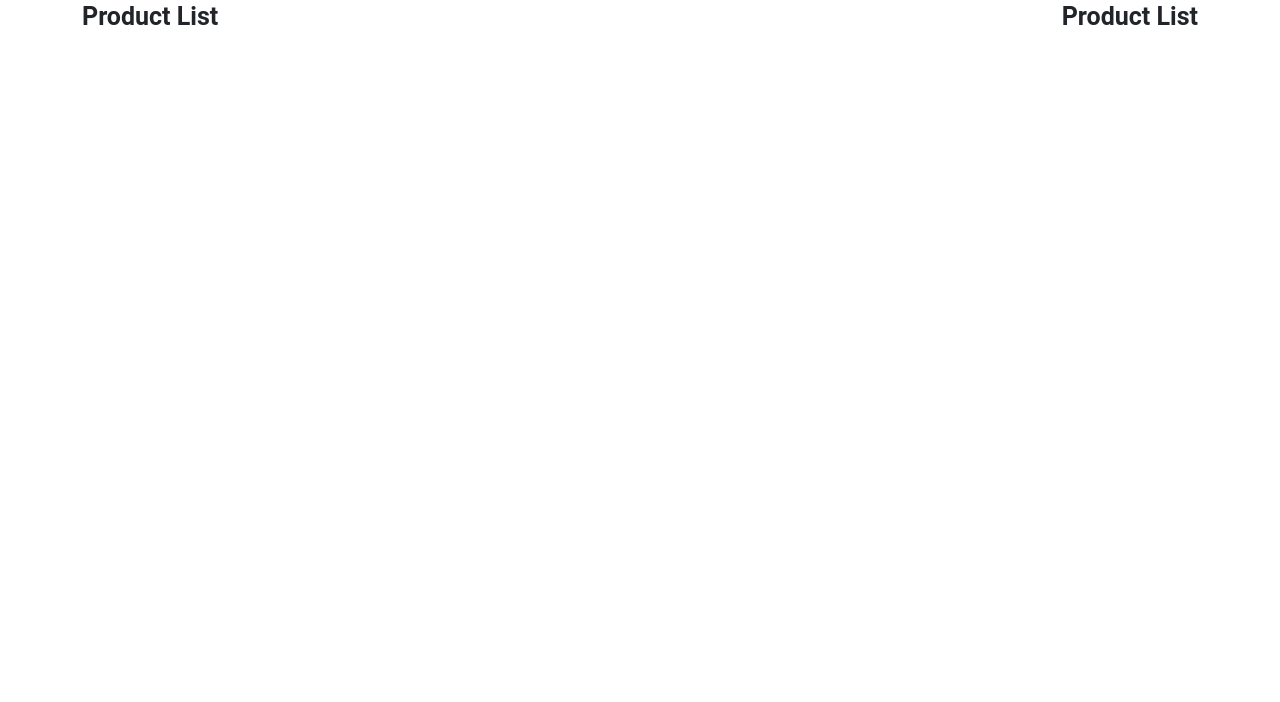
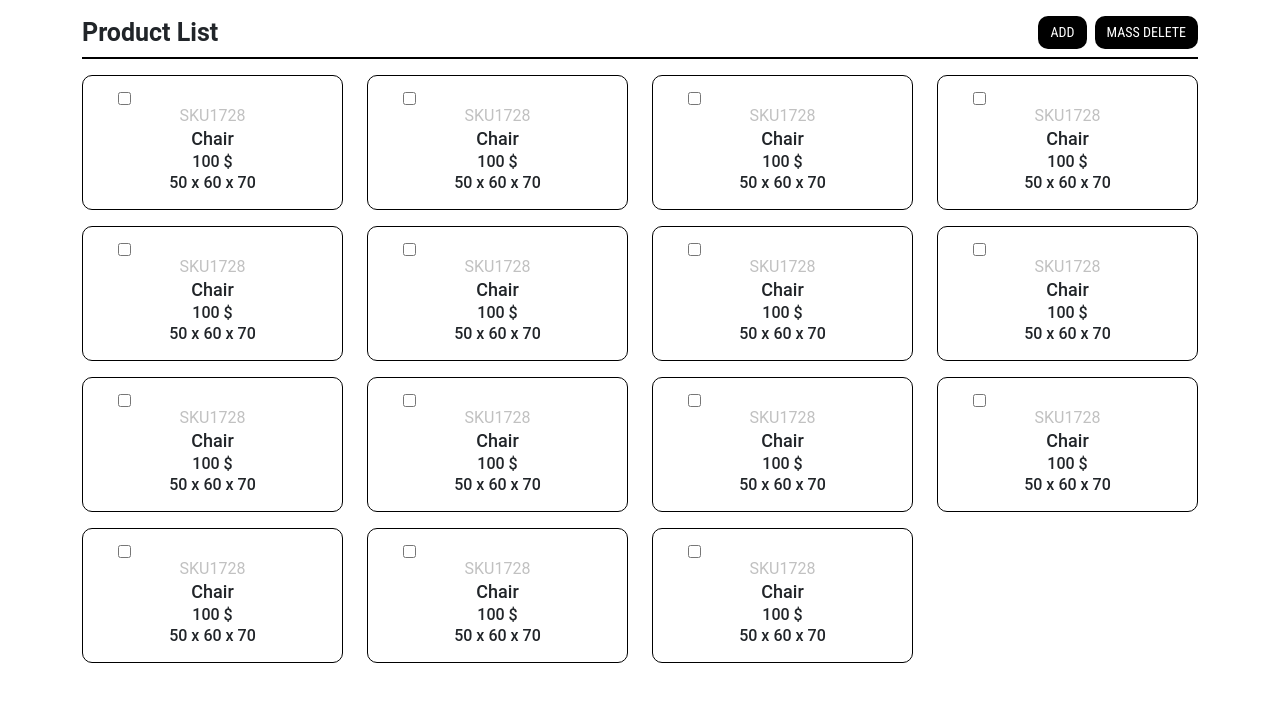
Before and after one commit to TarekMahmoud175/e-commerce-task-front, a React (Create React App) app: page / in a window 1280 px wide. Shown: the top 702 px of the page. Built offline with nearby package versions, Linux system fonts and the light colour scheme.

Commit message:
finished product list page

```diff
--- a/src/components/button-component/button.module.css
+++ b/src/components/button-component/button.module.css
@@ -12,5 +12,6 @@
 
 .button:hover {
   color: var(--clr-white);
-  opacity: 0.9;
+  opacity: 0.8;
+  background-color: var(--clr-black);
 }
--- a/src/components/product-box/box.module.css
+++ b/src/components/product-box/box.module.css
@@ -0,0 +1,23 @@
+.mainBox {
+  border: 1px solid var(--clr-black);
+  border-radius: 10px;
+}
+.checkbox {
+  width: 30%;
+  cursor: pointer;
+}
+/*product */
+.sku {
+    color: var(--clr-grey);
+    font-weight: 400 !important;
+    font-size: var(--fs-18) !important;
+}
+.name{
+    font-weight: 500 !important;
+    font-size: var(--fs-20) !important;
+}
+
+.price,.specs{
+    font-weight: 500 !important;
+    font-size: var(--fs-18) !important;
+}
--- a/src/components/product-box/index.js
+++ b/src/components/product-box/index.js
@@ -0,0 +1,26 @@
+import React from "react";
+import Styles from "./box.module.css";
+import Text from "../text";
+
+const ProductBox = ({ handleChange = () => {} }) => {
+  return (
+    <div className={`${Styles.mainBox} p-3 my-2`}>
+      <div className="row justify-content-start">
+        <input
+          type="checkbox"
+          className={`${Styles.checkbox} delete-chekbox`}
+        />
+      </div>
+
+      {/* className="delete-checkbox" */}
+      <div className="row text-center">
+        <Text className={`${Styles.sku}`}>SKU1728</Text>
+        <Text className={`${Styles.name}`}>Chair</Text>
+        <Text className={`${Styles.price}`}>100 $</Text>
+        <Text className={`${Styles.specs}`}>50 x 60 x 70</Text>
+      </div>
+    </div>
+  );
+};
+
+export default ProductBox;
--- /dev/null
+++ b/src/components/separate-line.js
@@ -0,0 +1,12 @@
+import React from "react";
+
+const SeparateLine = ({ className }) => {
+  return (
+    <div
+      className={`w-100 my-2 ${className}`}
+      style={{ backgroundColor: "var(--clr-black)", height: "2px" }}
+    ></div>
+  );
+};
+
+export default SeparateLine;
--- a/src/index.css
+++ b/src/index.css
@@ -12,10 +12,11 @@ body {
 *::-webkit-scrollbar {
   width: 5px;
   height: 3px;
+  background-color: white;
 }
 
 *::-webkit-scrollbar-track {
-  background: var(--clr-red);
+  background: var(--clr-black);
 }
 
 :root {
--- a/src/pages/products-list/index.js
+++ b/src/pages/products-list/index.js
@@ -1,18 +1,41 @@
 import React from "react";
 import Styles from "./list.module.css";
 import Text from "../../components/text";
+import SeparateLine from "../../components/separate-line";
+import ButtonComponent from "../../components/button-component";
+import { useNavigate } from "react-router-dom";
+import ProductBox from "../../components/product-box";
 
-const ProductList = () => {
+const ProductList = ({ history }) => {
+  const navigate = useNavigate();
   return (
     <div>
-      <div className="container">
+      <div className="container py-3">
+        {/* page header */}
         <div className="row justify-content-between">
           <div className="col">
             <Text className={`${Styles.pageTitle}`}>Product List</Text>
           </div>
           <div className="col d-flex justify-content-end">
-            <Text className={`${Styles.pageTitle}`}>Product List</Text>
+            <ButtonComponent
+              title="ADD"
+              className="me-2"
+              onClickAction={() => navigate("/AddProduct")}
+            />
+            <ButtonComponent title="MASS DELETE" id="delete-product-btn" />
           </div>
+        </div>
+        <SeparateLine />
+        <div className="row mt-2">
+          {[1, 2, 3, 4, 5, 6, 7, 8, 9, , 10, 11, 12, 13, 14, 15].map(
+            (item, index) => {
+              return (
+                <div className="col-lg-3" key={"product" + item}>
+                  <ProductBox />
+                </div>
+              );
+            }
+          )}
         </div>
       </div>
     </div>
--- a/src/router.js
+++ b/src/router.js
@@ -5,7 +5,7 @@ import AddProduct from "./pages/product-add";
 
 const Router = () => {
   return (
-    <BrowserRouter>
+    <BrowserRouter basename="/">
       <Routes>
         <Route exact path="/" element={<ProductList />}></Route>
         <Route exact path="/productlist" element={<ProductList />}></Route>
```
Also changed, not shown: src/components/input-component/input.module.css (renamed from src/components/input-component/input.component.css).
